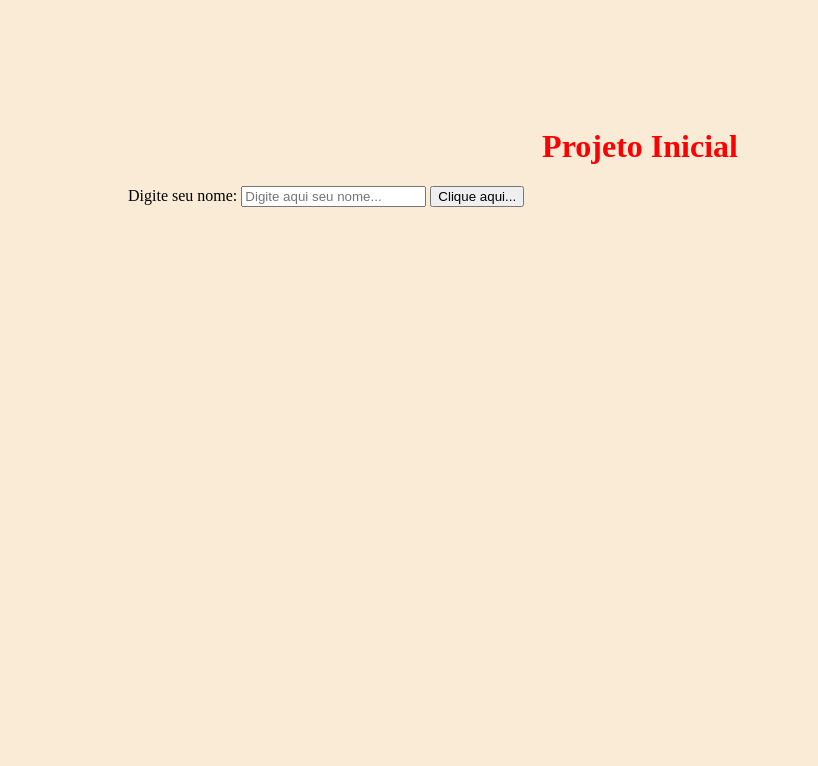
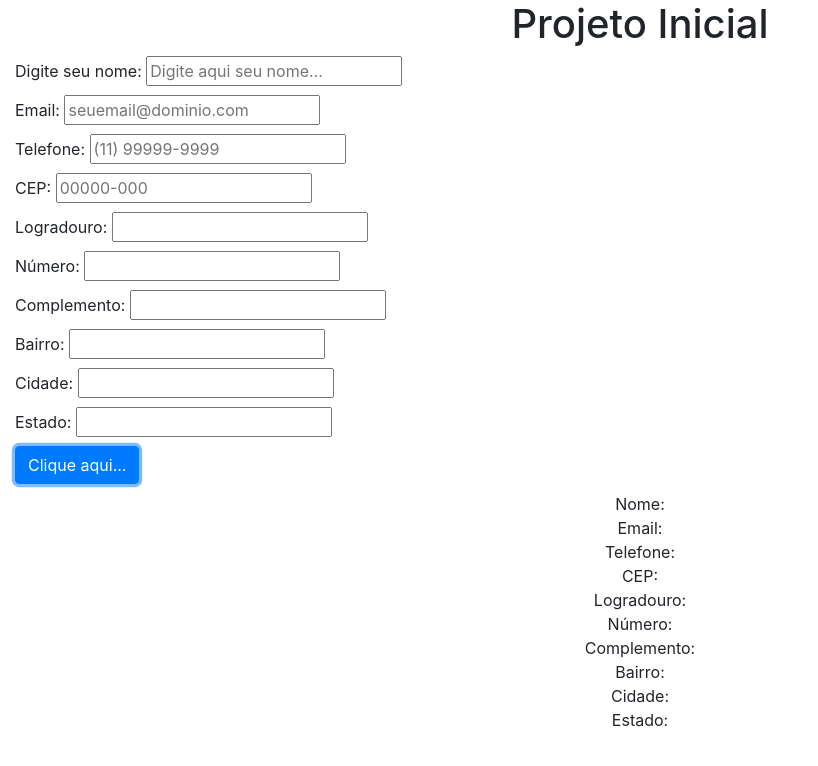
Before and after one commit to programadormovel/projeto-inicial-2a-2024, a plain HTML site: page index.html in a window 1280 px wide. Both pictures are taken after a click on the button "Clique aqui...". Shown: the whole page, without its empty margins (0-818 px from the left). Drawn offline with nearby package versions, Linux system fonts and the light colour scheme; no server answers.

Commit message:
formulário

```diff
--- a/index.html
+++ b/index.html
@@ -6,14 +6,77 @@
     <meta name="viewport" content="width=device-width, initial-scale=1.0">
     <title>Projeto Inicial</title>
     <link rel="stylesheet" href="./estilo.css" >
+    <link rel="stylesheet" href="https://stackpath.bootstrapcdn.com/bootstrap/4.1.3/css/bootstrap.min.css" integrity="sha384-MCw98/SFnGE8fJT3GXwEOngsV7Zt27NXFoaoApmYm81iuXoPkFOJwJ8ERdknLPMO" crossorigin="anonymous">
 </head>
-<body>
+<body class="container-fluid">
     <h1>Projeto Inicial</h1>
     <div>
-        <label for="nome">Digite seu nome:</label>
-        <input type="text" id="nome" placeholder="Digite aqui seu nome..." >
-        <input type="button" id="botao" value="Clique aqui...">
+        <form>
+            <div class="mb-1">
+                <label for="nome">Digite seu nome:</label>
+                <input type="text" id="nome"
+                    placeholder="Digite aqui seu nome..." >
+            </div>
+
+            <div class="mb-1">
+                <label for="email">Email:</label>
+                <input type="text" id="email"
+                    placeholder="seuemail@dominio.com" >
+            </div>
+
+            <div class="mb-1">
+                <label for="telefone">Telefone:</label>
+                <input type="text" id="telefone" name="telefone"
+                    placeholder="(11) 99999-9999">
+            </div>
+            <div class="mb-1">
+                <label for="cep">CEP:</label>
+                <input type="text" id="cep" name="cep"
+                    placeholder="00000-000">
+            </div>
+            <div class="mb-1">
+                <label for="logradouro">Logradouro:</label>
+                <input type="text" id="logradouro" name="logradouro"
+                    placeholder="">
+            </div>
+            <div class="mb-1">
+                <label for="numero">Número:</label>
+                <input type="text" id="numero" name="numero"
+                    placeholder="">
+            </div>
+            <div class="mb-1">
+                <label for="complemento">Complemento:</label>
+                <input type="text" id="complemento" name="complemento"
+                    placeholder="">
+            </div>
+            <div class="mb-1">
+                <label for="bairro">Bairro:</label>
+                <input type="text" id="bairro" name="bairro"
+                    placeholder="">
+            </div>
+            <div class="mb-1">
+                <label for="cidade">Cidade:</label>
+                <input type="text" id="cidade" name="cidade"
+                    placeholder="">
+            </div>
+            <div class="mb-1">
+                <label for="estado">Estado:</label>
+                <input type="text" id="estado" name="estado"
+                    placeholder="">
+            </div>
+
+            <input type="button" id="botao"
+                class="btn btn-primary"
+                value="Clique aqui...">
+        </form>
+        <div id="saida-de-dados" class="m-1 p-1 text-center">
+
+        </div>
+
     </div>
     <script src="./scripts.js"></script>
+    <script src="https://code.jquery.com/jquery-3.3.1.slim.min.js" integrity="sha384-q8i/X+965DzO0rT7abK41JStQIAqVgRVzpbzo5smXKp4YfRvH+8abtTE1Pi6jizo" crossorigin="anonymous"></script>
+    <script src="https://cdnjs.cloudflare.com/ajax/libs/popper.js/1.14.3/umd/popper.min.js" integrity="sha384-ZMP7rVo3mIykV+2+9J3UJ46jBk0WLaUAdn689aCwoqbBJiSnjAK/l8WvCWPIPm49" crossorigin="anonymous"></script>
+    <script src="https://stackpath.bootstrapcdn.com/bootstrap/4.1.3/js/bootstrap.min.js" integrity="sha384-ChfqqxuZUCnJSK3+MXmPNIyE6ZbWh2IMqE241rYiqJxyMiZ6OW/JmZQ5stwEULTy" crossorigin="anonymous"></script>
 </body>
 </html>
--- a/scripts.js
+++ b/scripts.js
@@ -1,12 +1,43 @@
 var botao = document.getElementById("botao");
 botao.addEventListener("click", alertar, false);
+var nome = document.getElementById("nome");
+var email = document.getElementById("email");
+var saida = document.getElementById("saida-de-dados");
+
+var telefone = document.getElementById("telefone");
+var cep = document.getElementById("cep");
+var logradouro = document.getElementById("logradouro");
+var numero = document.getElementById("numero");
+var complemento = document.getElementById("complemento");
+var bairro = document.getElementById("bairro");
+var cidade = document.getElementById("cidade");
+var estado = document.getElementById("estado");
 
 function alertar(event){
-    alert("Você clicou no botão!!! " + event);
+    // alert("Você clicou no botão!!! " + " " + nome.value);
+    // var numero = 7;
+    // var resultado = numero % 2;
+    // if(resultado == 0){
+    //     alert("este número é par!");
+    // }
 
-    var numero = 7;
-    var resultado = numero % 2;
-    if(resultado == 0){
-        alert("este número é par!");
-    }
+    const url = `https://viacep.com.br/ws/${cep.value}/json`;
+
+    fetch(url)
+    .then(resposta=>resposta.json())
+    .then(dados=>alert(dados.bairro))
+
+
+
+    saida.innerText = "Nome: " + nome.value +
+            "\n Email: " + email.value +
+            "\n Telefone: " + telefone.value +
+            "\n CEP: " + cep.value +
+            "\n Logradouro: " + logradouro.value +
+            "\n Número: " + numero.value +
+            "\n Complemento: " + complemento.value +
+            "\n Bairro: " + bairro.value +
+            "\n Cidade: " + cidade.value +
+            "\n Estado: " + estado.value;
+
 }
```
